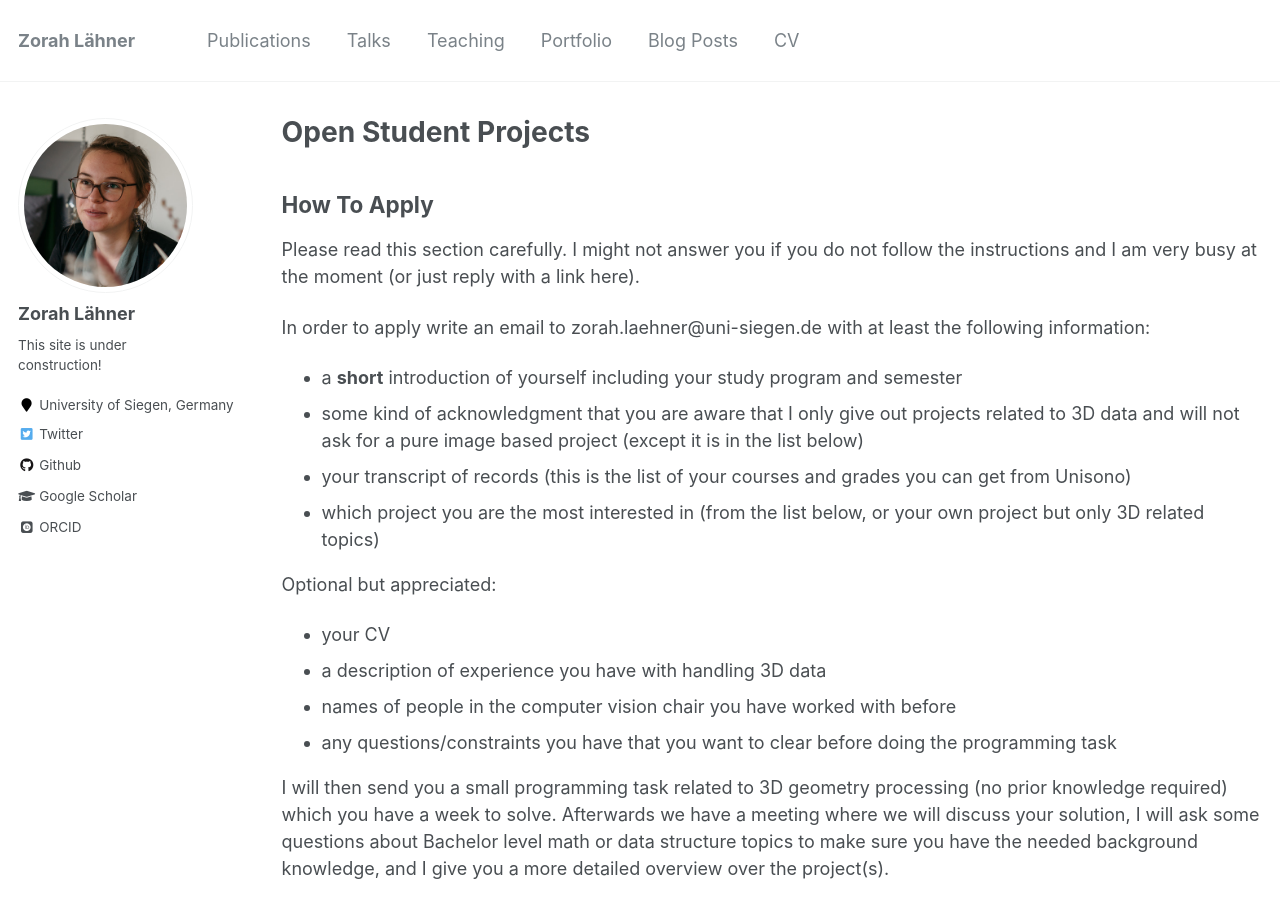
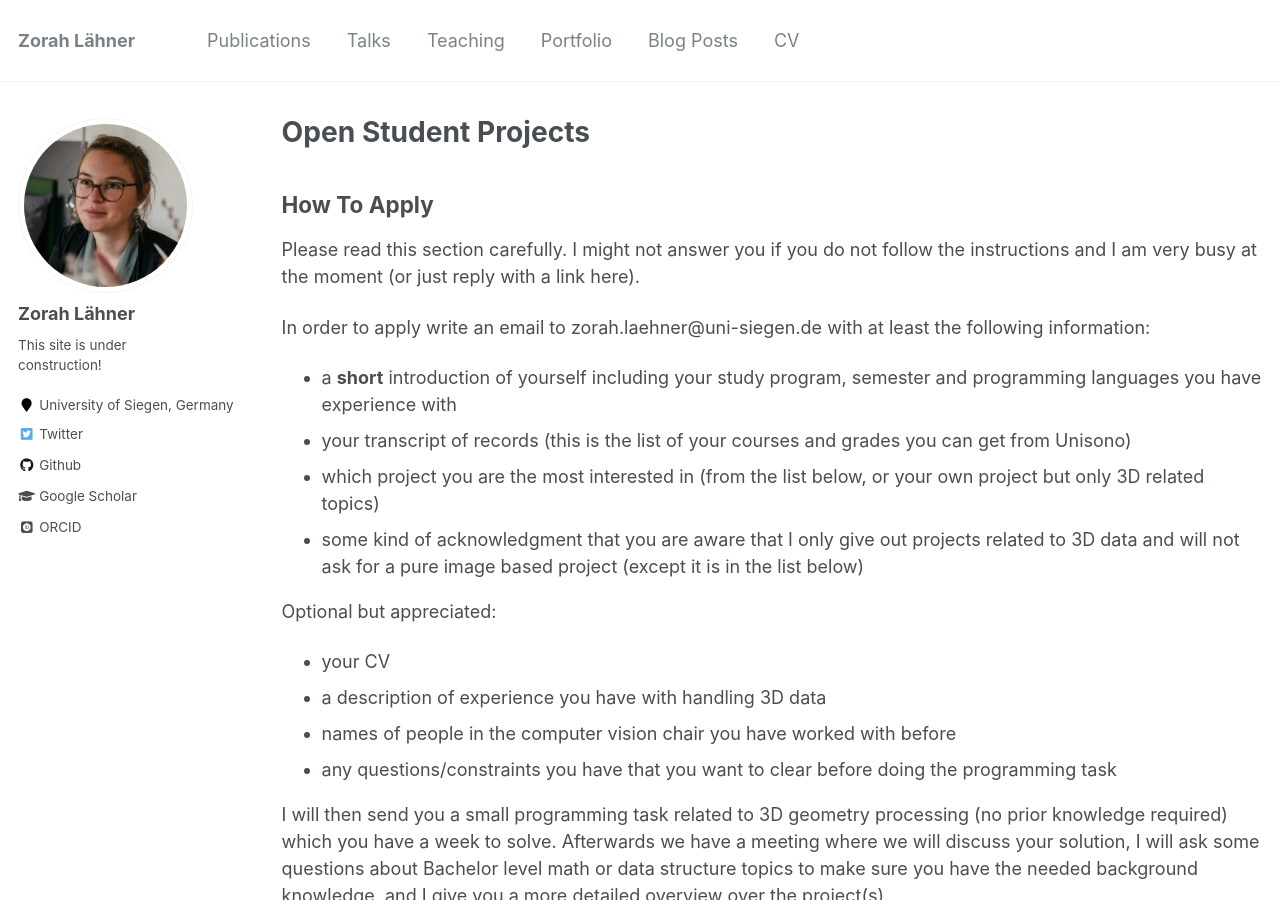
Before and after one commit to zorah/zorah.github.io, a Jekyll site: the page built from _pages/teaching_open.md, in a window 1280 px wide and 900 px high. Built offline with Jekyll 4.4.1, drawn with Linux system fonts in a browser that asks for light colours; some web fonts are replaced.

Commit message:
student projects

```diff
--- a/_pages/teaching_open.md
+++ b/_pages/teaching_open.md
@@ -12,10 +12,10 @@ author_profile: true
 Please read this section carefully. I might not answer you if you do not follow the instructions and I am very busy at the moment (or just reply with a link here).
 
 In order to apply write an email to zorah.laehner@uni-siegen.de with at least the following information:
-- a **short** introduction of yourself including your study program and semester
-- some kind of acknowledgment that you are aware that I only give out projects related to 3D data and will not ask for a pure image based project (except it is in the list below)
+- a **short** introduction of yourself including your study program, semester and programming languages you have experience with
 - your transcript of records (this is the list of your courses and grades you can get from Unisono)
 - which project you are the most interested in (from the list below, or your own project but only 3D related topics)
+- some kind of acknowledgment that you are aware that I only give out projects related to 3D data and will not ask for a pure image based project (except it is in the list below)
 
 Optional but appreciated:
 - your CV
```
